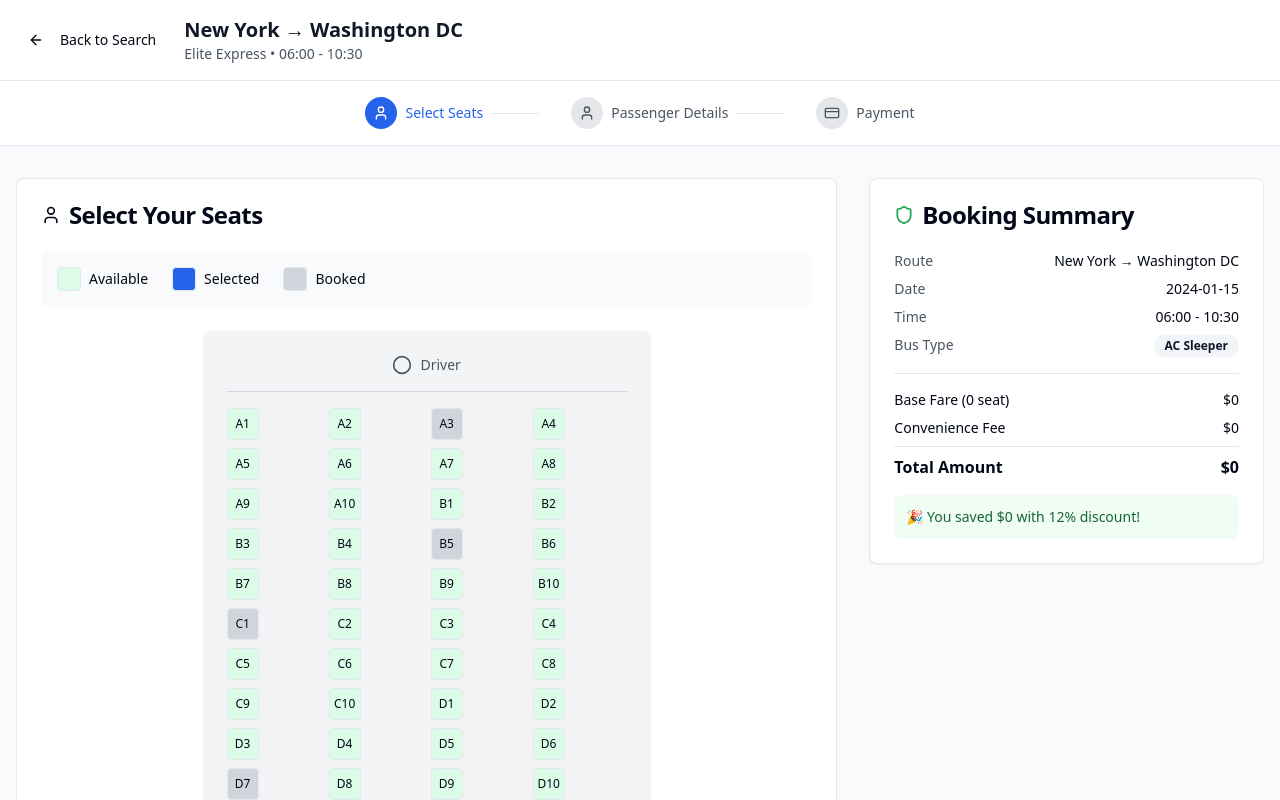
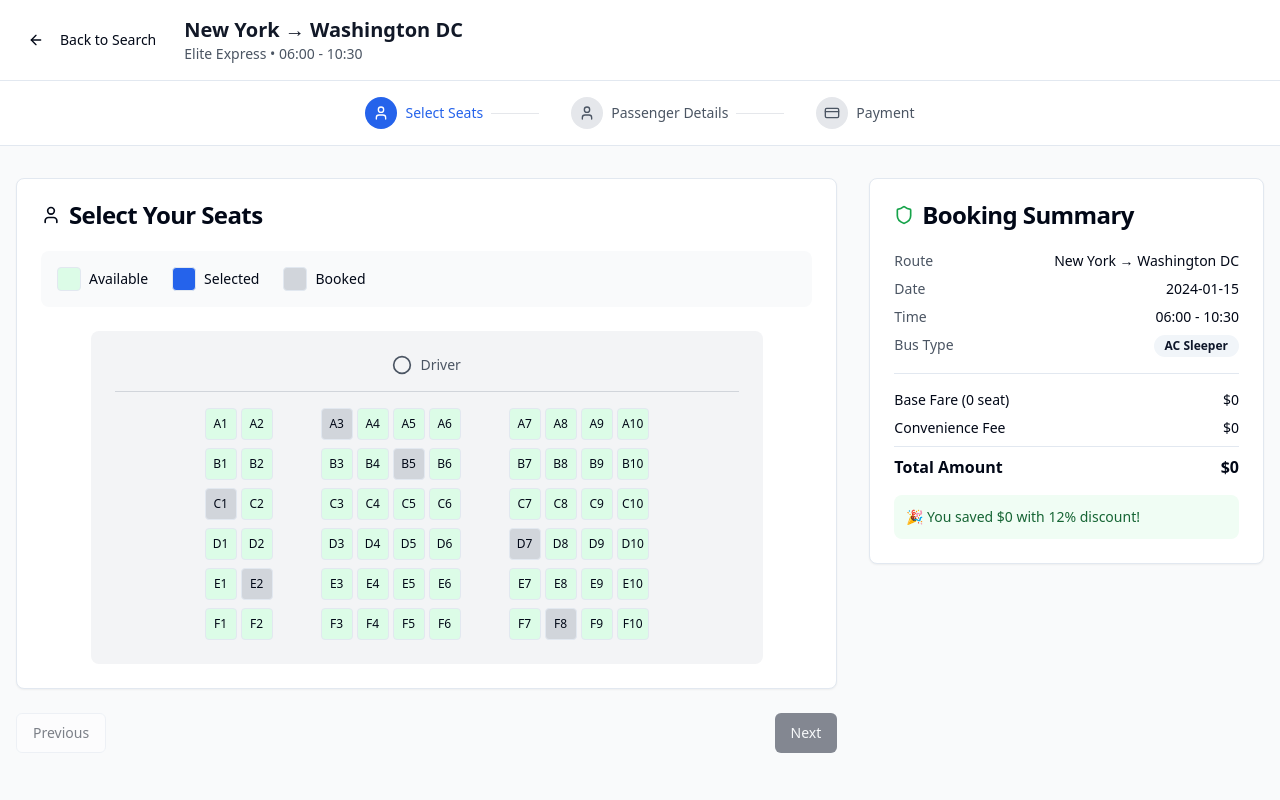
Before and after one commit to TejeswarReddy2411/transit-oasis-app, a React (Vite) app: page /booking/1 in a window 1280 px wide. Shown: the top 800 px of the page. Built offline with nearby package versions, Linux system fonts and the light colour scheme.

Commit message:
Fix: Resolve reported errors

```diff
--- a/src/components/SeatSelection.tsx
+++ b/src/components/SeatSelection.tsx
@@ -1,3 +1,4 @@
+
 import { useState } from 'react';
 import { Card, CardContent, CardHeader, CardTitle } from '@/components/ui/card';
 import { Badge } from '@/components/ui/badge';
@@ -52,6 +53,16 @@ const SeatSelection = ({ onSeatSelect, selectedSeats }: SeatSelectionProps) => {
     return 'bg-green-100 hover:bg-green-200 cursor-pointer';
   };
 
+  // Group seats by row for proper layout
+  const groupSeatsByRow = () => {
+    const rows = ['A', 'B', 'C', 'D', 'E', 'F'];
+    return rows.map(row =>
+      seats.filter(seat => seat.number.startsWith(row))
+    );
+  };
+
+  const seatRows = groupSeatsByRow();
+
   return (
     <Card>
       <CardHeader>
@@ -78,7 +89,7 @@ const SeatSelection = ({ onSeatSelect, selectedSeats }: SeatSelectionProps) => {
         </div>
 
         {/* Bus Layout */}
-        <div className="bg-gray-100 rounded-lg p-6 max-w-md mx-auto">
+        <div className="bg-gray-100 rounded-lg p-6 max-w-2xl mx-auto">
           {/* Driver Section */}
           <div className="flex items-center justify-center mb-4 pb-4 border-b border-gray-300">
             <div className="flex items-center gap-2 text-gray-600">
@@ -87,25 +98,59 @@ const SeatSelection = ({ onSeatSelect, selectedSeats }: SeatSelectionProps) => {
             </div>
           </div>
 
-          {/* Seats Grid */}
-          <div className="grid grid-cols-4 gap-2">
-            {seats.map((seat, index) => {
-              // Add aisle space after 2nd column
-              const shouldAddAisle = (index + 1) % 10 === 3;
-
-              return (
-                <div key={seat.number} className="flex items-center">
+          {/* Seats Grid - Row by Row */}
+          <div className="space-y-2">
+            {seatRows.map((rowSeats, rowIndex) => (
+              <div key={rowIndex} className="flex items-center justify-center gap-2">
+                {/* Left side seats (2 seats) */}
+                <div className="flex gap-1">
+                  {rowSeats.slice(0, 2).map((seat) => (
                     <button
+                      key={seat.number}
                       onClick={() => handleSeatClick(seat.number)}
                       className={`w-8 h-8 rounded text-xs font-medium border transition-colors ${getSeatColor(seat)}`}
                       disabled={seat.isBooked}
                     >
                       {seat.number}
                     </button>
-                  {shouldAddAisle && <div className="w-4"></div>}
+                  ))}
                 </div>
-              );
-            })}
+
+                {/* Aisle */}
+                <div className="w-8"></div>
+
+                {/* Middle seats (4 seats) */}
+                <div className="flex gap-1">
+                  {rowSeats.slice(2, 6).map((seat) => (
+                    <button
+                      key={seat.number}
+                      onClick={() => handleSeatClick(seat.number)}
+                      className={`w-8 h-8 rounded text-xs font-medium border transition-colors ${getSeatColor(seat)}`}
+                      disabled={seat.isBooked}
+                    >
+                      {seat.number}
+                    </button>
+                  ))}
+                </div>
+
+                {/* Aisle */}
+                <div className="w-8"></div>
+
+                {/* Right side seats (4 seats) */}
+                <div className="flex gap-1">
+                  {rowSeats.slice(6, 10).map((seat) => (
+                    <button
+                      key={seat.number}
+                      onClick={() => handleSeatClick(seat.number)}
+                      className={`w-8 h-8 rounded text-xs font-medium border transition-colors ${getSeatColor(seat)}`}
+                      disabled={seat.isBooked}
+                    >
+                      {seat.number}
+                    </button>
+                  ))}
+                </div>
+              </div>
+            ))}
           </div>
         </div>
 
```
Lines whose indentation alone changed are shown as unchanged.
